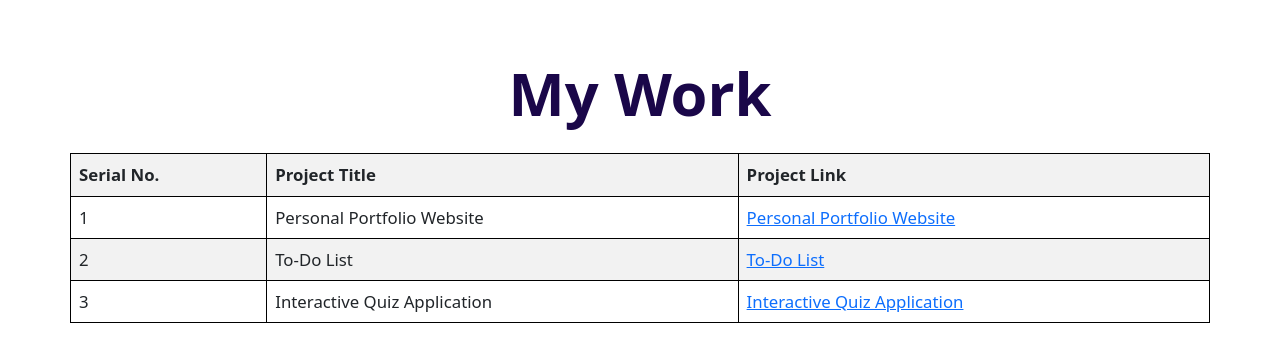
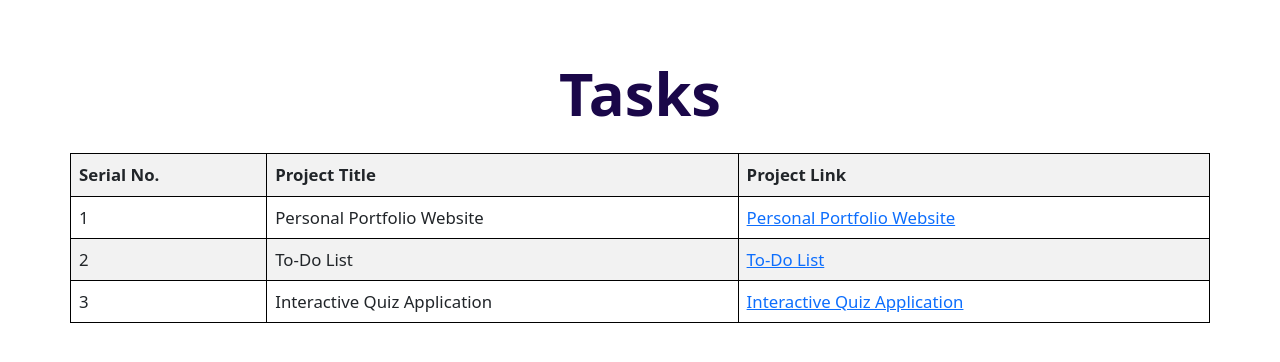
Before and after one commit to VaishnaviVirkud/CODETECH-IT-SOLUTION, a plain HTML site: page index.html in a window 1280 px wide. Drawn offline with nearby package versions, Linux system fonts and the light colour scheme.

Commit message:
Update index.html

```diff
--- a/index.html
+++ b/index.html
@@ -19,7 +19,7 @@
 
             <div class="col-sm-12">
               <div class="text-content text-center mt-5 ">
-                <p>My Work</p>
+                <p>Tasks</p>
               </div>
             </div>
 
```
